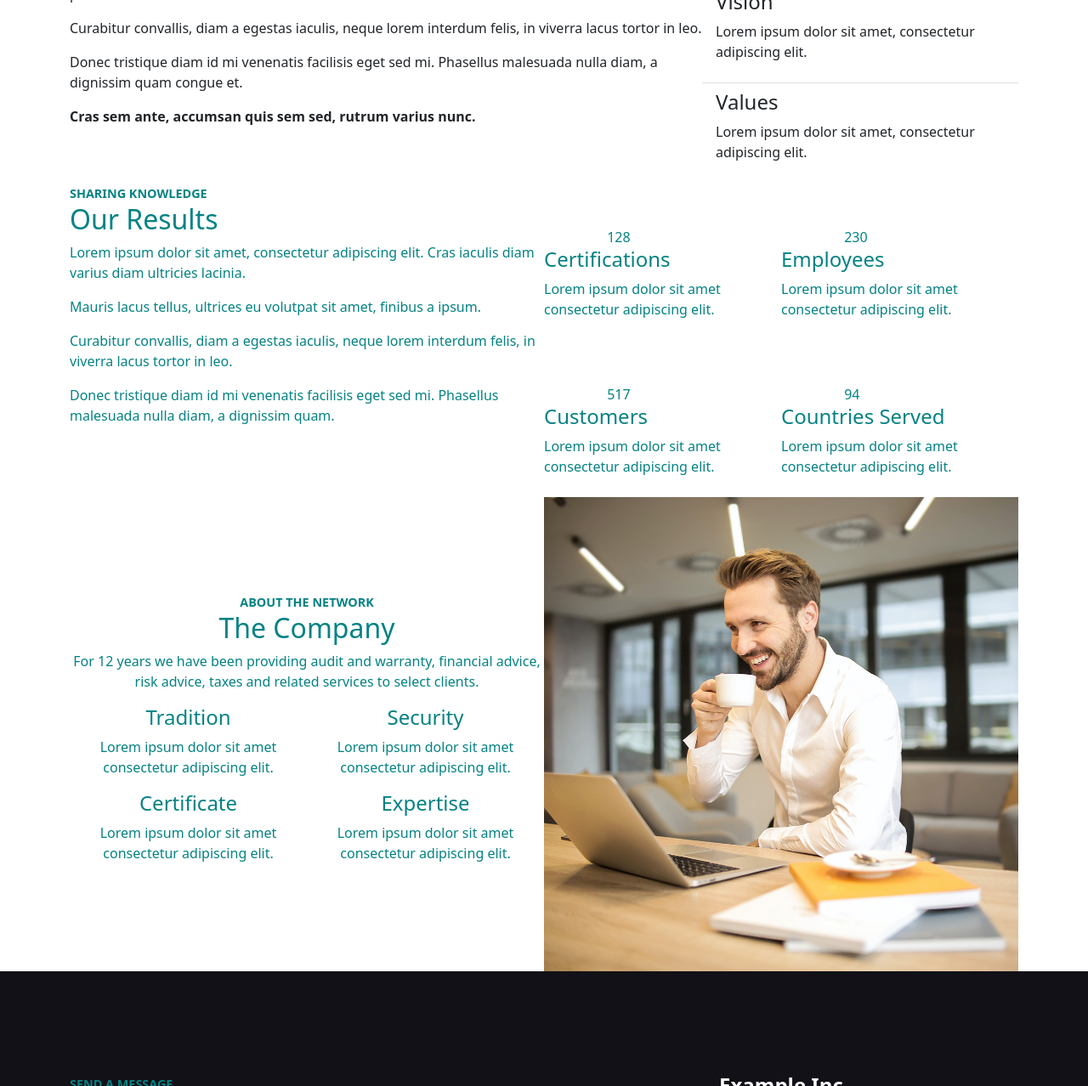
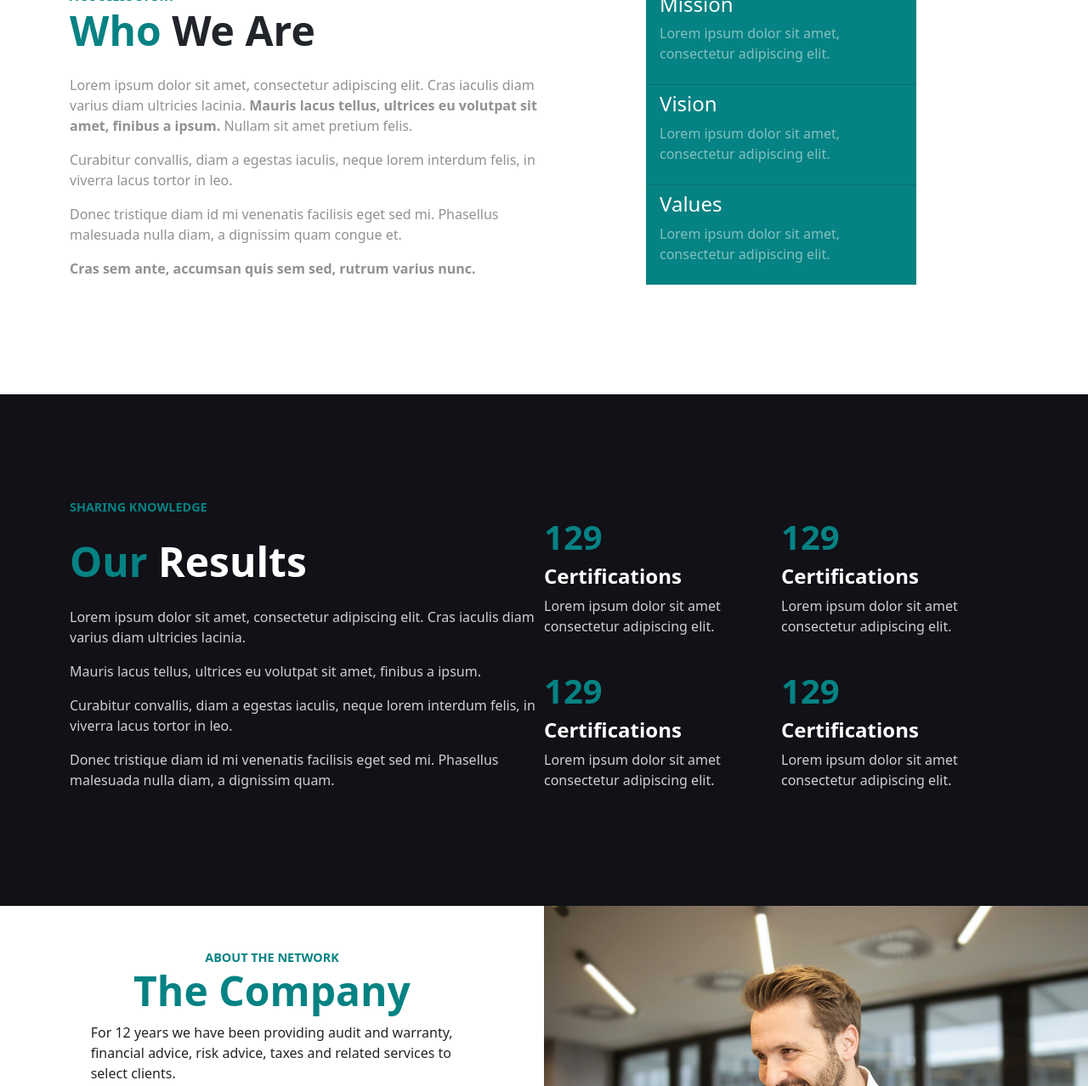
Before and after one commit to Farid0558475484/ibgroup.az, a plain HTML site: page about-us.html in a window 1280 px wide. Shown: the part 660-1938 px from the top of the page at 85% size. Drawn offline with nearby package versions, Linux system fonts and the light colour scheme.

Commit message:
about us finish page

```diff
--- a/about-us.html
+++ b/about-us.html
@@ -106,8 +106,7 @@
           <div class="row">
             <div class="col-md-12">
               <div class="about-us-header-img">
-                            <img src="/assets/img/about-us-header.jpeg" alt="">
-
+                <img src="/assets/img/about-us-header.jpeg" alt="" />
               </div>
             </div>
           </div>
@@ -117,98 +116,127 @@
       <section id="about">
         <div class="container">
           <div class="row">
-                    <div class="col-12 col-lg-8 align-self-top text">
-                        <div class="row intro m-0">
-                            <div class="col-12 p-0">
+            <div class="col-md-6">
+              <div class="about-left">
                 <span class="pre-title m-0">A success story</span>
-                                <h2><span class="featured"><span>Who </span></span> We Are</h2>
-                            </div>
-                        </div>
-                        <div class="row">
+                <h2 class="mb-4">
+                  <span class="featured"><span>Who </span></span> We Are
+                </h2>
                 <div class="col-12 p-0 pr-md-5">
-                                <p>Lorem ipsum dolor sit amet, consectetur adipiscing elit. Cras iaculis diam varius diam ultricies lacinia. <b>Mauris lacus tellus, ultrices eu volutpat sit amet, finibus a ipsum.</b> Nullam sit amet pretium felis.</p>
-                                <p>Curabitur convallis, diam a egestas iaculis, neque lorem interdum felis, in viverra lacus tortor in leo.</p>
-                                <p>Donec tristique diam id mi venenatis facilisis eget sed mi. Phasellus malesuada nulla diam, a dignissim quam congue et.</p>
-                                <p><b>Cras sem ante, accumsan quis sem sed, rutrum varius nunc.</b></p>
+                  <p>
+                    Lorem ipsum dolor sit amet, consectetur adipiscing elit.
+                    Cras iaculis diam varius diam ultricies lacinia.
+                    <b
+                      >Mauris lacus tellus, ultrices eu volutpat sit amet,
+                      finibus a ipsum.</b
+                    >
+                    Nullam sit amet pretium felis.
+                  </p>
+                  <p>
+                    Curabitur convallis, diam a egestas iaculis, neque lorem
+                    interdum felis, in viverra lacus tortor in leo.
+                  </p>
+                  <p>
+                    Donec tristique diam id mi venenatis facilisis eget sed mi.
+                    Phasellus malesuada nulla diam, a dignissim quam congue et.
+                  </p>
+                  <p>
+                    <b
+                      >Cras sem ante, accumsan quis sem sed, rutrum varius
+                      nunc.</b
+                    >
+                  </p>
                 </div>
               </div>
             </div>
-                    <div data-aos="zoom-in" class="col-12 col-lg-4 aos-init aos-animate">
-                        <div class="quote mt-5 mt-lg-0">
+            <div class="col-md-6">
               <ul class="list-group list-group-flush">
-                                <li class="list-group-item d-flex justify-content-center align-items-center">
+                <li
+                  class="list-group-item d-flex justify-content-center align-items-center"
+                >
                   <a href="#"><i class="icon icon-rocket"></i></a>
                   <div class="list-group-content">
                     <h4>Mission</h4>
-                                        <p>Lorem ipsum dolor sit amet, consectetur adipiscing elit.</p>
+                    <p>
+                      Lorem ipsum dolor sit amet, consectetur adipiscing elit.
+                    </p>
                   </div>
                 </li>
-                                <li class="list-group-item d-flex justify-content-center align-items-center">
+                <li
+                  class="list-group-item d-flex justify-content-center align-items-center"
+                >
                   <a href="#"><i class="icon icon-eye"></i></a>
                   <div class="list-group-content">
                     <h4>Vision</h4>
-                                        <p>Lorem ipsum dolor sit amet, consectetur adipiscing elit.</p>
+                    <p>
+                      Lorem ipsum dolor sit amet, consectetur adipiscing elit.
+                    </p>
                   </div>
                 </li>
-                                <li class="list-group-item d-flex justify-content-center align-items-center">
+                <li
+                  class="list-group-item d-flex justify-content-center align-items-center"
+                >
                   <a href="#"><i class="icon icon-present"></i></a>
                   <div class="list-group-content">
                     <h4>Values</h4>
-                                        <p>Lorem ipsum dolor sit amet, consectetur adipiscing elit.</p>
+                    <p>
+                      Lorem ipsum dolor sit amet, consectetur adipiscing elit.
+                    </p>
                   </div>
                 </li>
               </ul>
             </div>
           </div>
         </div>
-            </div>
       </section>
 
-        <section id="about-2" class="section-2 odd highlights image-right counter funfacts featured">
+      <section id="about-2">
         <div class="container">
           <div class="row">
-                <div class="col-12 col-md-6 pr-md-5 align-self-top text">
-                    <div data-aos="fade-up" class="row intro m-0 m-md-auto aos-init aos-animate">
-                        <div class="col-12 p-0">
+            <div class="col-md-6">
+              <div class="about-2-left">
                 <span class="pre-title m-0">Sharing knowledge</span>
-                            <h2><span class="featured"><span>Our</span></span> Results</h2>
-                            <p>Lorem ipsum dolor sit amet, consectetur adipiscing elit. Cras iaculis diam varius diam ultricies lacinia.</p>
-                            <p>Mauris lacus tellus, ultrices eu volutpat sit amet, finibus a ipsum.</p>
-                            <p>Curabitur convallis, diam a egestas iaculis, neque lorem interdum felis, in viverra lacus tortor in leo.</p>
-                            <blockquote>Donec tristique diam id mi venenatis facilisis eget sed mi. Phasellus malesuada nulla diam, a dignissim quam.</blockquote>
+                <h2 style="color: white" class="mt-4 mb-4">
+                  <span class="featured"><span>Our</span></span> Results
+                </h2>
+                <p>
+                  Lorem ipsum dolor sit amet, consectetur adipiscing elit. Cras
+                  iaculis diam varius diam ultricies lacinia.
+                </p>
+                <p>
+                  Mauris lacus tellus, ultrices eu volutpat sit amet, finibus a
+                  ipsum.
+                </p>
+                <p>
+                  Curabitur convallis, diam a egestas iaculis, neque lorem
+                  interdum felis, in viverra lacus tortor in leo.
+                </p>
+                <p>
+                  Donec tristique diam id mi venenatis facilisis eget sed mi.
+                  Phasellus malesuada nulla diam, a dignissim quam.
+                </p>
               </div>
             </div>
-                </div>
-                <div class="col-12 col-md-6 pr-md-5 align-self-top text">
-                    <div class="row items">
-                        <div data-aos="fade-up" class="col-12 col-md-6 p-0 pr-md-4 mb-2 item aos-init aos-animate">
-                            <div data-percent="128" class="radial left"><canvas width="140" height="140" style="height: 70px; width: 70px;"></canvas>
-                                <span>128</span>
-                            </div>
+            <div class="col-md-6">
+              <div class="row">
+                <div class="col-md-6 mt-4">
+                  <h3>129</h3>
                   <h4>Certifications</h4>
                   <p>Lorem ipsum dolor sit amet consectetur adipiscing elit.</p>
                 </div>
-                        <div data-aos="fade-up" class="col-12 col-md-6 p-0 pr-md-4 mb-2 item aos-init aos-animate">
-                            <div data-percent="230" class="radial left"><canvas width="140" height="140" style="height: 70px; width: 70px;"></canvas>
-                                <span>230</span>
-                            </div>
-                            <h4>Employees</h4>
+                <div class="col-md-6 mt-4">
+                  <h3>129</h3>
+                  <h4>Certifications</h4>
                   <p>Lorem ipsum dolor sit amet consectetur adipiscing elit.</p>
                 </div>
-                    </div>
-                    <div class="row items">
-                        <div data-aos="fade-up" class="col-12 col-md-6 p-0 pr-md-4 mb-2 item aos-init aos-animate">
-                            <div data-percent="517" class="radial left"><canvas width="140" height="140" style="height: 70px; width: 70px;"></canvas>
-                                <span>517</span>
-                            </div>
-                            <h4>Customers</h4>
+                <div class="col-md-6 mt-4">
+                  <h3>129</h3>
+                  <h4>Certifications</h4>
                   <p>Lorem ipsum dolor sit amet consectetur adipiscing elit.</p>
                 </div>
-                        <div data-aos="fade-up" class="col-12 col-md-6 p-0 pr-md-4 mb-2 item aos-init aos-animate">
-                            <div data-percent="94" class="radial left"><canvas width="140" height="140" style="height: 70px; width: 70px;"></canvas>
-                                <span>94</span>
-                            </div>
-                            <h4>Countries Served</h4>
+                <div class="col-md-6 mt-4">
+                  <h3>129</h3>
+                  <h4>Certifications</h4>
                   <p>Lorem ipsum dolor sit amet consectetur adipiscing elit.</p>
                 </div>
               </div>
@@ -217,48 +245,58 @@
         </div>
       </section>
 
-        <section id="about-3" class="section-3 highlights image-right featured">
-            <div class="container">
+      <section id="about-3">
+        <div class="container-fluid">
           <div class="row">
-                <div class="col-12 col-md-6 pr-md-5 align-self-center text-center text-md-left text">
-                    <div data-aos="fade-up" class="row intro aos-init aos-animate">
-                        <div class="col-12 p-0">
-                            <span class="pre-title m-auto m-md-0">About the network</span>
-                            <h2><span class="featured"><span>The</span></span> Company</h2>
-                            <p>For 12 years we have been providing audit and warranty, financial advice, risk advice, taxes and related services to select clients.</p>
+            <div class="col-md-6">
+              <div class="row">
+                <div class="col-md-8 m-auto " style="padding-top: 50px;">
+                  <span  style="display: flex; justify-content: center;" class="pre-title " >About the network</span>
+                  <h2 style="text-align: center;">
+                    <span class="featured"  ><span>The</span></span> Company
+                  </h2>
+                  <p>
+                    For 12 years we have been providing audit and warranty,
+                    financial advice, risk advice, taxes and related services to
+                    select clients.
+                  </p>
                 </div>
               </div>
-                    <div class="row items">
-                        <div data-aos="fade-up" class="col-12 col-md-6 p-0 pr-md-4 item aos-init aos-animate">
-                            <h4><i class="mr-2 icon-badge"></i>Tradition</h4>
-                            <p>Lorem ipsum dolor sit amet consectetur adipiscing elit.</p>
+              <div class="row">
+                <div class="col-md-6 mt-4">
+
+                  <h3 class="text-center">129</h3>
+                  <h4 class="text-center">Tradition</h4>
+                  <p class="text-center">Lorem ipsum dolor sit amet consectetur adipiscing elit.</p>
                 </div>
-                        <div data-aos="fade-up" class="col-12 col-md-6 p-0 item aos-init aos-animate">
-                            <h4><i class="mr-2 icon-lock"></i>Security</h4>
-                            <p>Lorem ipsum dolor sit amet consectetur adipiscing elit.</p>
+                <div class="col-md-6 mt-4">
+                  <h3 class="text-center">129</h3>
+                  <h4 class="text-center">Security</h4>
+                  <p class="text-center">Lorem ipsum dolor sit amet consectetur adipiscing elit.</p>
                 </div>
+                <div class="col-md-6 mt-4 ">
+                  <h3 class="text-center">129</h3>
+                  <h4 class="text-center">Certificate</h4>
+                  <p class="text-center">Lorem ipsum dolor sit amet consectetur adipiscing elit.</p>
                 </div>
-                    <div class="row items">
-                        <div data-aos="fade-up" class="col-12 col-md-6 p-0 item aos-init aos-animate">
-                            <h4><i class="mr-2 icon-note"></i>Certificate</h4>
-                            <p>Lorem ipsum dolor sit amet consectetur adipiscing elit.</p>
-                        </div>
-                        <div data-aos="fade-up" class="col-12 col-md-6 p-0 pr-md-4 item aos-init aos-animate">
-                            <h4><i class="mr-2 icon-graduation"></i>Expertise</h4>
-                            <p>Lorem ipsum dolor sit amet consectetur adipiscing elit.</p>
+                <div class="col-md-6 mt-4">
+                  <h3 class="text-center">129</h3>
+                  <h4 class="text-center">Expertise</h4>
+                  <p class="text-center">Lorem ipsum dolor sit amet consectetur adipiscing elit.</p>
                 </div>
               </div>
             </div>
-                <div class="col-12 col-md-6 p-0 image">
-                    <img src="/assets/img/about-3.jpg" class="fit-image" alt="Fit Image">
+            <div class="col-md-6 image">
+              <img
+                src="/assets/img/about-3.jpg"
+                class="fit-image"
+                alt="Fit Image"
+              />
             </div>
           </div>
         </div>
       </section>
-
-
     </main>
-
 
     <footer>
       <section id="contact" class="section-6 odd form contact">
@@ -298,9 +336,11 @@
                           name="name"
                           class="form-control field-name"
                           placeholder="Name"
-                          style="background-color: #5c5e612c;
+                          style="
+                            background-color: #5c5e612c;
                             color: white;
-                          border: none;"
+                            border: none;
+                          "
                         />
                       </div>
                       <div class="col-12 col-md-6 m-0 p-2 input-group">
@@ -309,9 +349,11 @@
                           name="email"
                           class="form-control field-email"
                           placeholder="Email"
-                          style="background-color: #5c5e612c;
+                          style="
+                            background-color: #5c5e612c;
                             color: white;
-                          border: none;"
+                            border: none;
+                          "
                         />
                       </div>
                       <div class="col-12 col-md-6 m-0 p-2 input-group">
@@ -320,16 +362,24 @@
                           name="phone"
                           class="form-control field-phone"
                           placeholder="Phone"
-                          style="background-color: #5c5e612c;
+                          style="
+                            background-color: #5c5e612c;
                             color: white;
-                          border: none;"
+                            border: none;
+                          "
                         />
                       </div>
                       <div class="col-12 col-md-6 m-0 p-2 input-group">
                         <i class="icon-arrow-down mr-3"></i>
-                        <select name="info" class="form-control field-info    "   style="background-color: #5c5e612c;
+                        <select
+                          name="info"
+                          class="form-control field-info"
+                          style="
+                            background-color: #5c5e612c;
                             color: white;
-                        border: none;" >
+                            border: none;
+                          "
+                        >
                           <option value="" selected="" disabled="">
                             More Info
                           </option>
@@ -347,16 +397,18 @@
                           name="message"
                           class="form-control field-message"
                           placeholder="Message"
-                          style="background-color: #5c5e612c;
+                          style="
+                            background-color: #5c5e612c;
                             color: white;
-                          border: none;"
+                            border: none;
+                          "
                         ></textarea>
                       </div>
                       <div class="col-12 col-12 m-0 p-2 input-group">
                         <span class="form-alert" style="display: none"></span>
                       </div>
                       <div class="col-12 input-group m-0 p-2">
-                        <a class="btn primary-button  send-btn">SEND</a>
+                        <a class="btn primary-button send-btn">SEND</a>
                       </div>
                     </div>
                   </form>
@@ -372,27 +424,23 @@
                   <li class="nav-item mt-3">
                     <a href="#" class="nav-link">
                       <i class="fas fa-phone-alt mr-2"></i>
-                      <span>   +1 (305) 1234-5678</span>
+                      <span> +1 (305) 1234-5678</span>
                     </a>
                   </li>
                   <li class="nav-item mt-3">
                     <a href="#" class="nav-link">
                       <i class="fas fa-envelope mr-2"></i>
-                      <span>  hello@example.com</span>
+                      <span> hello@example.com</span>
                     </a>
                   </li>
                   <li class="nav-item mt-3">
                     <a href="#" class="nav-link">
                       <i class="fas fa-map-marker-alt mr-2"></i>
-                      <span>  Main Avenue, 987</span>
+                      <span> Main Avenue, 987</span>
                     </a>
                   </li>
                   <li class="nav-item mt-5">
-                    <a
-                      href="#"
-                 class="view-btn "
-                      >VIEW MAP</a
-                    >
+                    <a href="#" class="view-btn">VIEW MAP</a>
                   </li>
                 </ul>
               </div>
--- a/assets/sass/_about-us.scss
+++ b/assets/sass/_about-us.scss
@@ -11,13 +11,86 @@
 }
 
 #about {
+  padding: 120px 0;
+  h2 {
+    font-size: 3rem;
+    font-weight: 800;
+  }
+  p{
+    opacity: 0.5;
+  }
+  .list-group{
+    padding: 0 120px;
+
+  }
+  .list-group-item{
+  background: #058283;
+  color: white;
+  }
 }
 
-#abou-2 {
+@media only screen and (max-width: 676px) {
+
+#about {
+  padding: 120px 0;
+  .list-group{
+    padding: 0 0;
+
+  }
+}
+}
+
+
+#about-2 {
+  padding: 120px 0;
+background: #111117;
+h2{
+  font-size: 3rem;
+  font-weight: 800;
+
+}
+p{
+  opacity: 0.8;
+  color: white;
+}
+h3{
+  font-size: 2.5rem;
+  font-weight: 800;
+  color:#058283;
+}
+h4{
+  font-size: 1.5rem;
+  font-weight: 800;
+  color:white;
+}
+
 }
 
 #about-3 {
+
   .fit-image {
     width: 100%;
   }
+  h2{
+    font-size: 3rem;
+    font-weight: 800;
+    color:#058283;
+  }
+
+  h3{
+    font-size: 2.5rem;
+    font-weight: 800;
+    color:#058283;
+  }
+  h4{
+    font-size: 1.5rem;
+    font-weight: 800;
+    color:black;
+  }
+
+
+.container-fluid{
+  padding-right: var(--bs-gutter-x,.0rem);
+  padding-left: var(--bs-gutter-x,.0rem);
 }
+}
```
Also changed, not shown: assets/css/style.css. Lines whose indentation alone changed are shown as unchanged.
